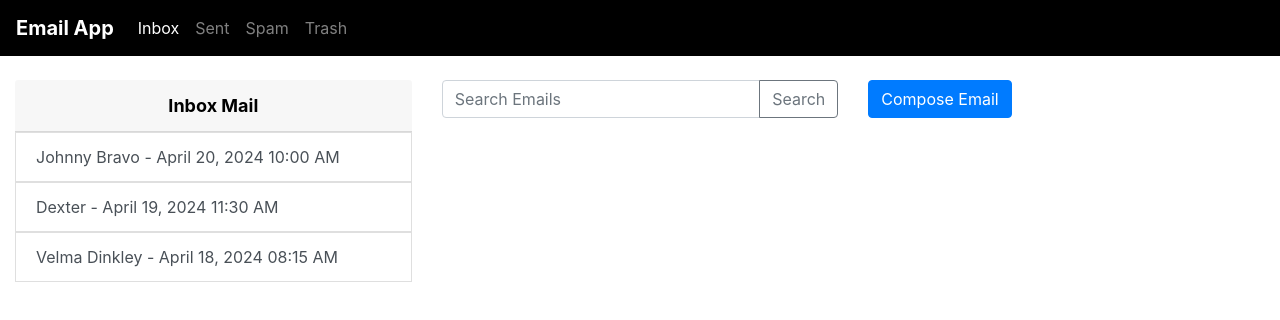
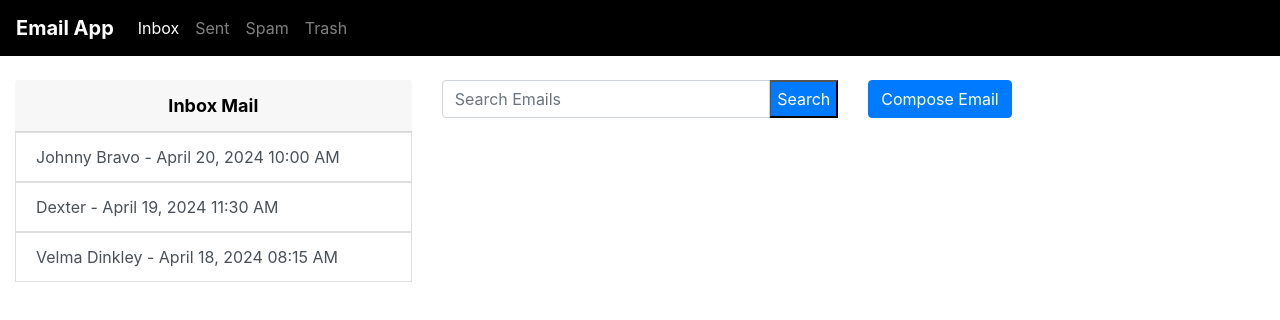
Before and after one commit to Amerb908/Bootstrap-Email-Belal, a plain HTML site: page index.html in a window 1280 px wide. Drawn offline with nearby package versions, Linux system fonts and the light colour scheme.

Commit message:
updating code

```diff
--- a/index.html
+++ b/index.html
@@ -77,7 +77,7 @@
                 <div class="input-group mb-3">
                     <input type="text" class="form-control" placeholder="Search Emails" aria-label="Search Emails" aria-describedby="button-addon2">
                     <div class="input-group-append">
-                        <button class="btn btn-outline-secondary" type="button" id="button-addon2">Search</button>
+                        <button class="btn-search" type="button" id="button-addon2">Search</button>
                     </div>
                 </div>
             </div>
```
